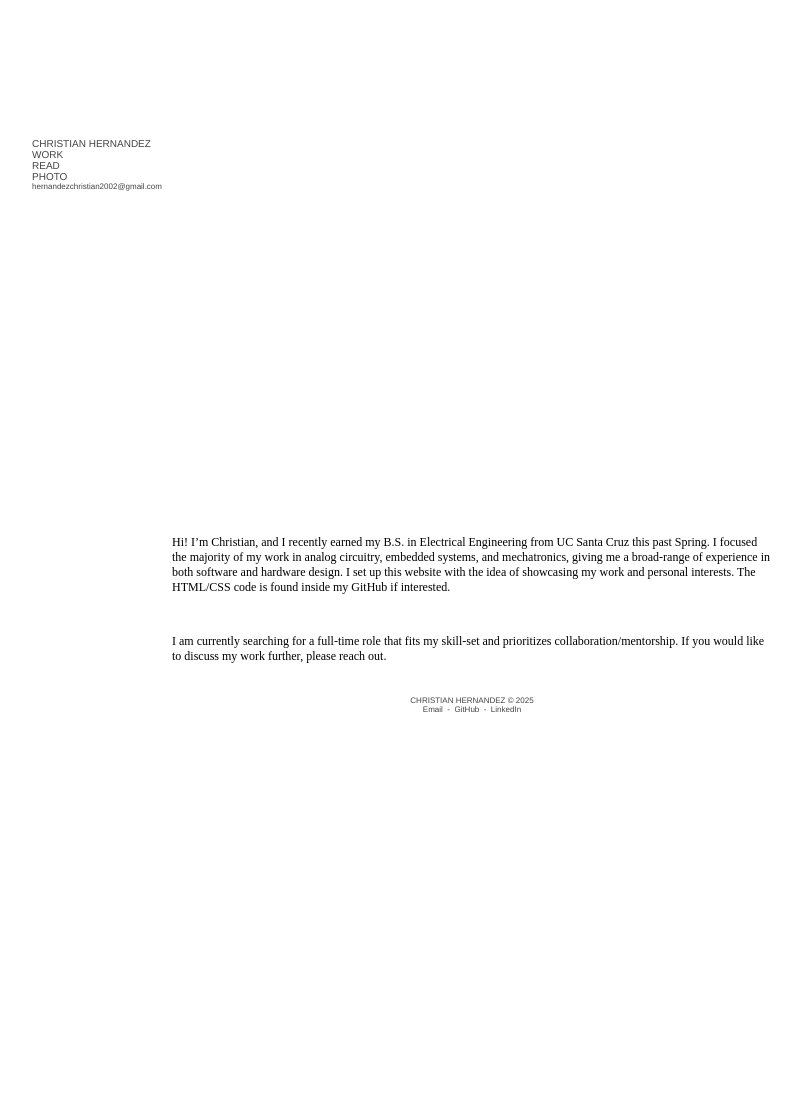
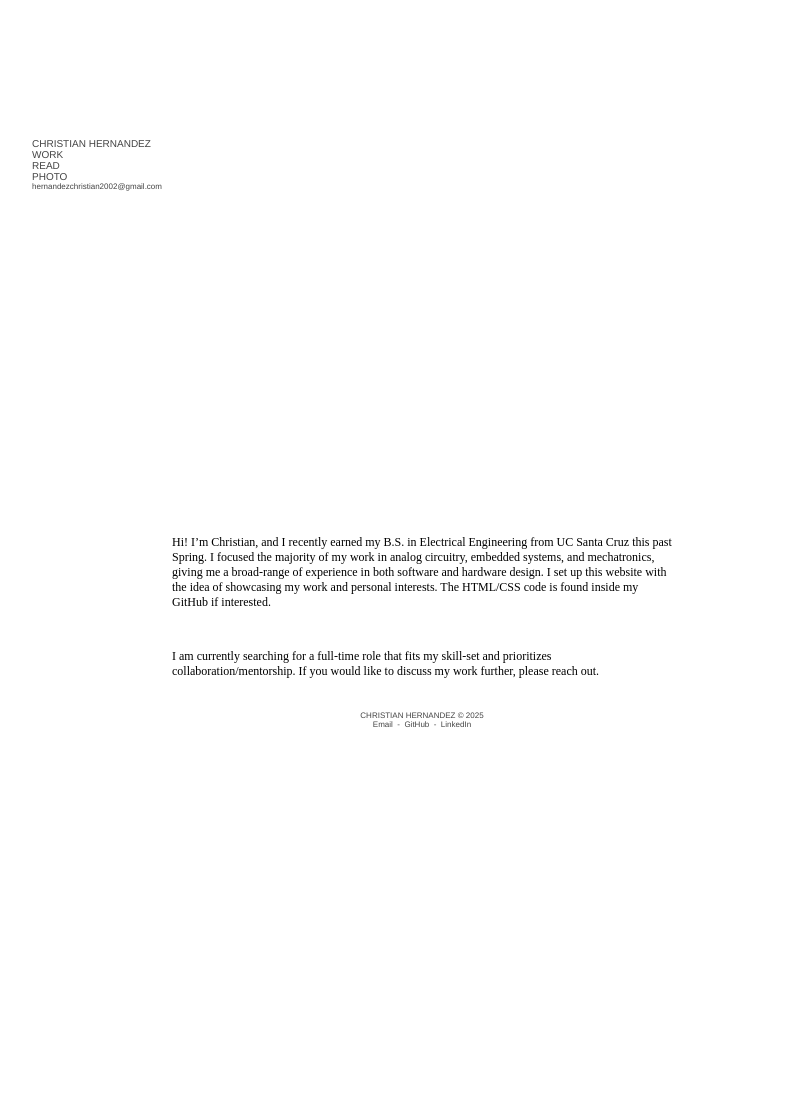
Before and after one commit to chruhern/christianhernandez, a Jekyll site: the page built from index.md, in a window 1280 px wide. Shown: the whole page, without its empty margins (106-907 px from the left). Built offline with Jekyll 4.4.1, drawn with Linux system fonts in a browser that asks for light colours; after the commit the page ends 900 px from its top, so only the background shows below that.

Commit message:
Edits: adjusting main div CSS

```diff
--- a/assets/css/style.css
+++ b/assets/css/style.css
@@ -40,6 +40,14 @@ a{text-decoration: none; color: #444;}
 }
 
 
+.main {
+  display: flex;
+  flex-direction: column;
+  position: relative;
+
+  margin-top: 100px;
+  width: 500px;
+}
 
 
 
@@ -53,16 +61,7 @@ a{text-decoration: none; color: #444;}
 
 
 
-/* MAIN-PAGE CSS */
-.main {
-  margin-top: 100px;
-  position: relative;
-  display: flex;
-  flex-direction: column;
-  justify-content: start;
-  width: 600px;
-  height: 1000px;
-}
+
 
 .slideshow-container {
   position: relative;
```
